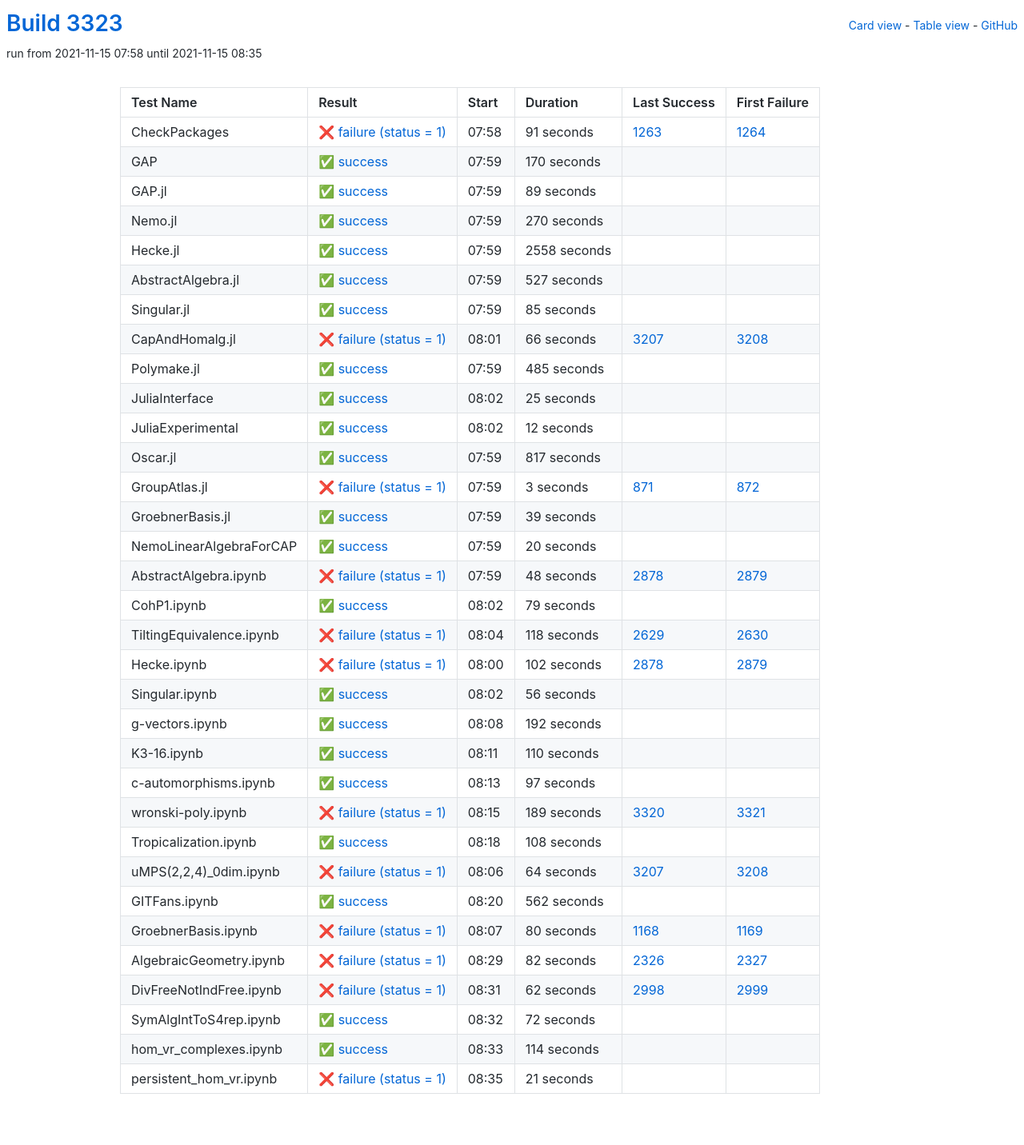
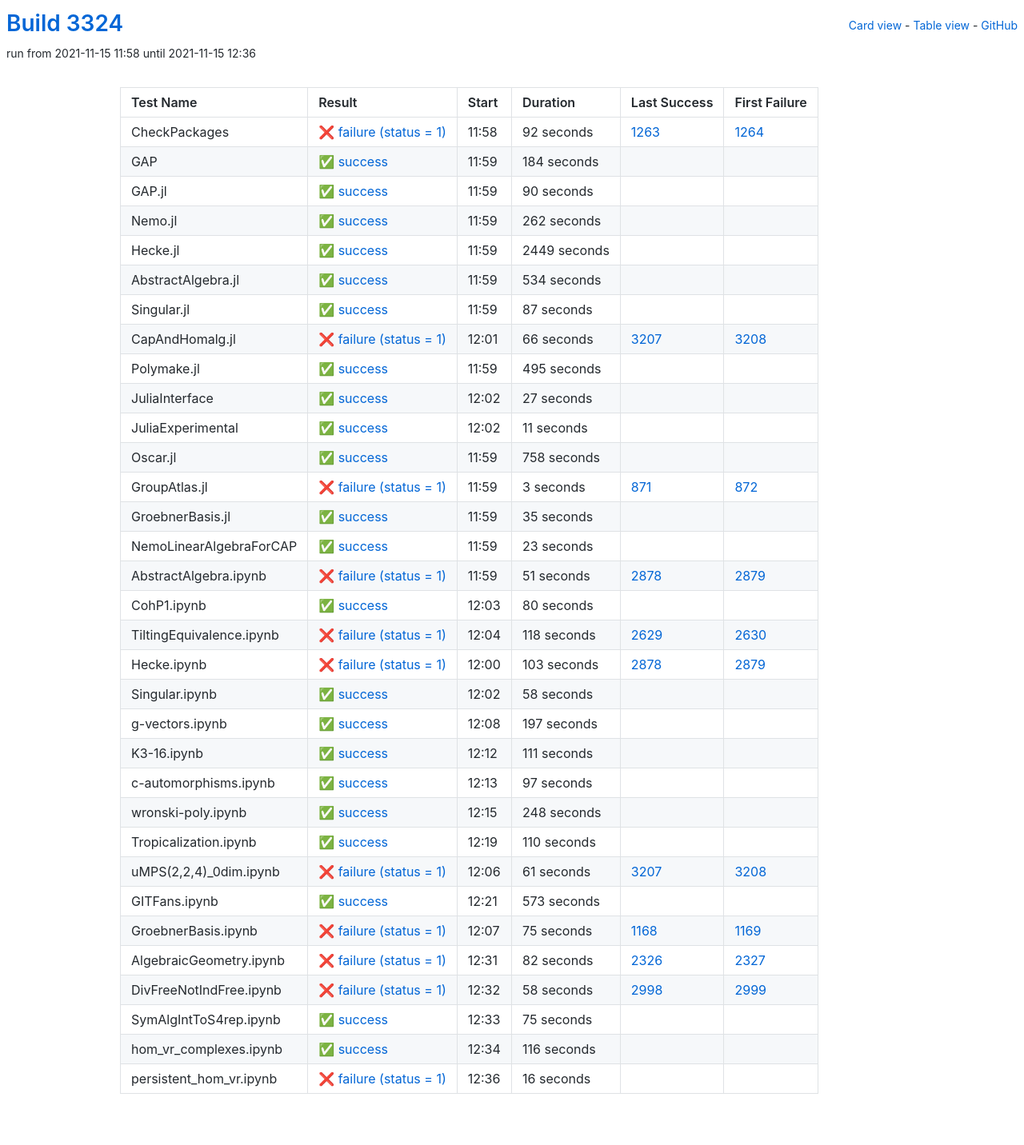
Before and after one commit to oscar-system/oscar-ci-status-stable, a Jekyll site: the page built from table.html, in a window 1280 px wide. Shown: the whole page at 80% size. Built offline with Jekyll 4.4.1, drawn with Linux system fonts in a browser that asks for light colours.

Commit message:
Build #3324

```diff
--- a/_data/ci.yml
+++ b/_data/ci.yml
@@ -1,6 +1,6 @@
 ---
-build: 3323
-build_url: https://oscarci.mathematik.uni-kl.de/job/oscar-stable/3323/
+build: 3324
+build_url: https://oscarci.mathematik.uni-kl.de/job/oscar-stable/3324/
 job: oscar-stable
 organization: oscar-system
 repo: oscar-ci-status-stable
@@ -8,92 +8,92 @@ repourl: https://github.com/oscar-system/oscar-ci-status-stable
 tests:
 - name: CheckPackages
   id: checkpackages
-  log: https://oscarci.mathematik.uni-kl.de/job/oscar-stable/3323/artifact/logs/build-3323/CheckPackages.log
-  start: 2021-11-15 07:58
+  log: https://oscarci.mathematik.uni-kl.de/job/oscar-stable/3324/artifact/logs/build-3324/CheckPackages.log
+  start: 2021-11-15 11:58
   success: false
   exitcode: 1
   status: failure
-  duration: 91
+  duration: 92
   last_success: 1263
   last_success_url: https://oscarci.mathematik.uni-kl.de/job/oscar-stable/1263/
   first_failure: 1264
   first_failure_url: https://oscarci.mathematik.uni-kl.de/job/oscar-stable/1264/
 - name: GAP
   id: gap
-  log: https://oscarci.mathematik.uni-kl.de/job/oscar-stable/3323/artifact/logs/build-3323/GAP.log
-  start: 2021-11-15 07:59
+  log: https://oscarci.mathematik.uni-kl.de/job/oscar-stable/3324/artifact/logs/build-3324/GAP.log
+  start: 2021-11-15 11:59
   success: true
   exitcode: 0
   status: success
-  duration: 170
+  duration: 184
   last_success: false
   last_success_url:
   first_failure: false
   first_failure_url:
 - name: GAP.jl
   id: gap-jl
-  log: https://oscarci.mathematik.uni-kl.de/job/oscar-stable/3323/artifact/logs/build-3323/GAP.jl.log
-  start: 2021-11-15 07:59
+  log: https://oscarci.mathematik.uni-kl.de/job/oscar-stable/3324/artifact/logs/build-3324/GAP.jl.log
+  start: 2021-11-15 11:59
   success: true
   exitcode: 0
   status: success
-  duration: 89
+  duration: 90
   last_success: false
   last_success_url:
   first_failure: false
   first_failure_url:
 - name: Nemo.jl
   id: nemo-jl
-  log: https://oscarci.mathematik.uni-kl.de/job/oscar-stable/3323/artifact/logs/build-3323/Nemo.jl.log
-  start: 2021-11-15 07:59
+  log: https://oscarci.mathematik.uni-kl.de/job/oscar-stable/3324/artifact/logs/build-3324/Nemo.jl.log
+  start: 2021-11-15 11:59
   success: true
   exitcode: 0
   status: success
-  duration: 270
+  duration: 262
   last_success: false
   last_success_url:
   first_failure: false
   first_failure_url:
 - name: Hecke.jl
   id: hecke-jl
-  log: https://oscarci.mathematik.uni-kl.de/job/oscar-stable/3323/artifact/logs/build-3323/Hecke.jl.log
-  start: 2021-11-15 07:59
+  log: https://oscarci.mathematik.uni-kl.de/job/oscar-stable/3324/artifact/logs/build-3324/Hecke.jl.log
+  start: 2021-11-15 11:59
   success: true
   exitcode: 0
   status: success
-  duration: 2558
+  duration: 2449
   last_success: false
   last_success_url:
   first_failure: false
   first_failure_url:
 - name: AbstractAlgebra.jl
   id: abstractalgebra-jl
-  log: https://oscarci.mathematik.uni-kl.de/job/oscar-stable/3323/artifact/logs/build-3323/AbstractAlgebra.jl.log
-  start: 2021-11-15 07:59
+  log: https://oscarci.mathematik.uni-kl.de/job/oscar-stable/3324/artifact/logs/build-3324/AbstractAlgebra.jl.log
+  start: 2021-11-15 11:59
   success: true
   exitcode: 0
   status: success
-  duration: 527
+  duration: 534
   last_success: false
   last_success_url:
   first_failure: false
   first_failure_url:
 - name: Singular.jl
   id: singular-jl
-  log: https://oscarci.mathematik.uni-kl.de/job/oscar-stable/3323/artifact/logs/build-3323/Singular.jl.log
-  start: 2021-11-15 07:59
+  log: https://oscarci.mathematik.uni-kl.de/job/oscar-stable/3324/artifact/logs/build-3324/Singular.jl.log
+  start: 2021-11-15 11:59
   success: true
   exitcode: 0
   status: success
-  duration: 85
+  duration: 87
   last_success: false
   last_success_url:
   first_failure: false
   first_failure_url:
 - name: CapAndHomalg.jl
   id: capandhomalg-jl
-  log: https://oscarci.mathematik.uni-kl.de/job/oscar-stable/3323/artifact/logs/build-3323/CapAndHomalg.jl.log
-  start: 2021-11-15 08:01
+  log: https://oscarci.mathematik.uni-kl.de/job/oscar-stable/3324/artifact/logs/build-3324/CapAndHomalg.jl.log
+  start: 2021-11-15 12:01
   success: false
   exitcode: 1
   status: failure
@@ -104,56 +104,56 @@ tests:
   first_failure_url: https://oscarci.mathematik.uni-kl.de/job/oscar-stable/3208/
 - name: Polymake.jl
   id: polymake-jl
-  log: https://oscarci.mathematik.uni-kl.de/job/oscar-stable/3323/artifact/logs/build-3323/Polymake.jl.log
-  start: 2021-11-15 07:59
+  log: https://oscarci.mathematik.uni-kl.de/job/oscar-stable/3324/artifact/logs/build-3324/Polymake.jl.log
+  start: 2021-11-15 11:59
   success: true
   exitcode: 0
   status: success
-  duration: 485
+  duration: 495
   last_success: false
   last_success_url:
   first_failure: false
   first_failure_url:
 - name: JuliaInterface
   id: juliainterface
-  log: https://oscarci.mathematik.uni-kl.de/job/oscar-stable/3323/artifact/logs/build-3323/JuliaInterface.log
-  start: 2021-11-15 08:02
+  log: https://oscarci.mathematik.uni-kl.de/job/oscar-stable/3324/artifact/logs/build-3324/JuliaInterface.log
+  start: 2021-11-15 12:02
   success: true
   exitcode: 0
   status: success
-  duration: 25
+  duration: 27
   last_success: false
   last_success_url:
   first_failure: false
   first_failure_url:
 - name: JuliaExperimental
   id: juliaexperimental
-  log: https://oscarci.mathematik.uni-kl.de/job/oscar-stable/3323/artifact/logs/build-3323/JuliaExperimental.log
-  start: 2021-11-15 08:02
+  log: https://oscarci.mathematik.uni-kl.de/job/oscar-stable/3324/artifact/logs/build-3324/JuliaExperimental.log
+  start: 2021-11-15 12:02
   success: true
   exitcode: 0
   status: success
-  duration: 12
+  duration: 11
   last_success: false
   last_success_url:
   first_failure: false
   first_failure_url:
 - name: Oscar.jl
   id: oscar-jl
-  log: https://oscarci.mathematik.uni-kl.de/job/oscar-stable/3323/artifact/logs/build-3323/Oscar.jl.log
-  start: 2021-11-15 07:59
+  log: https://oscarci.mathematik.uni-kl.de/job/oscar-stable/3324/artifact/logs/build-3324/Oscar.jl.log
+  start: 2021-11-15 11:59
   success: true
   exitcode: 0
   status: success
-  duration: 817
+  duration: 758
   last_success: false
   last_success_url:
   first_failure: false
   first_failure_url:
 - name: GroupAtlas.jl
   id: groupatlas-jl
-  log: https://oscarci.mathematik.uni-kl.de/job/oscar-stable/3323/artifact/logs/build-3323/GroupAtlas.jl.log
-  start: 2021-11-15 07:59
+  log: https://oscarci.mathematik.uni-kl.de/job/oscar-stable/3324/artifact/logs/build-3324/GroupAtlas.jl.log
+  start: 2021-11-15 11:59
   success: false
   exitcode: 1
   status: failure
@@ -164,56 +164,56 @@ tests:
   first_failure_url: https://oscarci.mathematik.uni-kl.de/job/oscar-stable/872/
 - name: GroebnerBasis.jl
   id: groebnerbasis-jl
-  log: https://oscarci.mathematik.uni-kl.de/job/oscar-stable/3323/artifact/logs/build-3323/GroebnerBasis.jl.log
-  start: 2021-11-15 07:59
+  log: https://oscarci.mathematik.uni-kl.de/job/oscar-stable/3324/artifact/logs/build-3324/GroebnerBasis.jl.log
+  start: 2021-11-15 11:59
   success: true
   exitcode: 0
   status: success
-  duration: 39
+  duration: 35
   last_success: false
   last_success_url:
   first_failure: false
   first_failure_url:
 - name: NemoLinearAlgebraForCAP
   id: nemolinearalgebraforcap
-  log: https://oscarci.mathematik.uni-kl.de/job/oscar-stable/3323/artifact/logs/build-3323/NemoLinearAlgebraForCAP.log
-  start: 2021-11-15 07:59
+  log: https://oscarci.mathematik.uni-kl.de/job/oscar-stable/3324/artifact/logs/build-3324/NemoLinearAlgebraForCAP.log
+  start: 2021-11-15 11:59
   success: true
   exitcode: 0
   status: success
-  duration: 20
+  duration: 23
   last_success: false
   last_success_url:
   first_failure: false
   first_failure_url:
 - name: AbstractAlgebra.ipynb
   id: abstractalgebra-ipynb
-  log: https://oscarci.mathematik.uni-kl.de/job/oscar-stable/3323/artifact/logs/build-3323/AbstractAlgebra.ipynb.log
-  start: 2021-11-15 07:59
+  log: https://oscarci.mathematik.uni-kl.de/job/oscar-stable/3324/artifact/logs/build-3324/AbstractAlgebra.ipynb.log
+  start: 2021-11-15 11:59
   success: false
   exitcode: 1
   status: failure
-  duration: 48
+  duration: 51
   last_success: 2878
   last_success_url: https://oscarci.mathematik.uni-kl.de/job/oscar-stable/2878/
   first_failure: 2879
   first_failure_url: https://oscarci.mathematik.uni-kl.de/job/oscar-stable/2879/
 - name: CohP1.ipynb
   id: cohp1-ipynb
-  log: https://oscarci.mathematik.uni-kl.de/job/oscar-stable/3323/artifact/logs/build-3323/CohP1.ipynb.log
-  start: 2021-11-15 08:02
+  log: https://oscarci.mathematik.uni-kl.de/job/oscar-stable/3324/artifact/logs/build-3324/CohP1.ipynb.log
+  start: 2021-11-15 12:03
   success: true
   exitcode: 0
   status: success
-  duration: 79
+  duration: 80
   last_success: false
   last_success_url:
   first_failure: false
   first_failure_url:
 - name: TiltingEquivalence.ipynb
   id: tiltingequivalence-ipynb
-  log: https://oscarci.mathematik.uni-kl.de/job/oscar-stable/3323/artifact/logs/build-3323/TiltingEquivalence.ipynb.log
-  start: 2021-11-15 08:04
+  log: https://oscarci.mathematik.uni-kl.de/job/oscar-stable/3324/artifact/logs/build-3324/TiltingEquivalence.ipynb.log
+  start: 2021-11-15 12:04
   success: false
   exitcode: 1
   status: failure
@@ -224,56 +224,56 @@ tests:
   first_failure_url: https://oscarci.mathematik.uni-kl.de/job/oscar-stable/2630/
 - name: Hecke.ipynb
   id: hecke-ipynb
-  log: https://oscarci.mathematik.uni-kl.de/job/oscar-stable/3323/artifact/logs/build-3323/Hecke.ipynb.log
-  start: 2021-11-15 08:00
+  log: https://oscarci.mathematik.uni-kl.de/job/oscar-stable/3324/artifact/logs/build-3324/Hecke.ipynb.log
+  start: 2021-11-15 12:00
   success: false
   exitcode: 1
   status: failure
-  duration: 102
+  duration: 103
   last_success: 2878
   last_success_url: https://oscarci.mathematik.uni-kl.de/job/oscar-stable/2878/
   first_failure: 2879
   first_failure_url: https://oscarci.mathematik.uni-kl.de/job/oscar-stable/2879/
 - name: Singular.ipynb
   id: singular-ipynb
-  log: https://oscarci.mathematik.uni-kl.de/job/oscar-stable/3323/artifact/logs/build-3323/Singular.ipynb.log
-  start: 2021-11-15 08:02
+  log: https://oscarci.mathematik.uni-kl.de/job/oscar-stable/3324/artifact/logs/build-3324/Singular.ipynb.log
+  start: 2021-11-15 12:02
   success: true
   exitcode: 0
   status: success
-  duration: 56
+  duration: 58
   last_success: false
   last_success_url:
   first_failure: false
   first_failure_url:
 - name: g-vectors.ipynb
   id: g-vectors-ipynb
-  log: https://oscarci.mathematik.uni-kl.de/job/oscar-stable/3323/artifact/logs/build-3323/g-vectors.ipynb.log
-  start: 2021-11-15 08:08
+  log: https://oscarci.mathematik.uni-kl.de/job/oscar-stable/3324/artifact/logs/build-3324/g-vectors.ipynb.log
+  start: 2021-11-15 12:08
   success: true
   exitcode: 0
   status: success
-  duration: 192
+  duration: 197
   last_success: false
   last_success_url:
   first_failure: false
   first_failure_url:
 - name: K3-16.ipynb
   id: k3-16-ipynb
-  log: https://oscarci.mathematik.uni-kl.de/job/oscar-stable/3323/artifact/logs/build-3323/K3-16.ipynb.log
-  start: 2021-11-15 08:11
+  log: https://oscarci.mathematik.uni-kl.de/job/oscar-stable/3324/artifact/logs/build-3324/K3-16.ipynb.log
+  start: 2021-11-15 12:12
   success: true
   exitcode: 0
   status: success
-  duration: 110
+  duration: 111
   last_success: false
   last_success_url:
   first_failure: false
   first_failure_url:
 - name: c-automorphisms.ipynb
   id: c-automorphisms-ipynb
-  log: https://oscarci.mathematik.uni-kl.de/job/oscar-stable/3323/artifact/logs/build-3323/c-automorphisms.ipynb.log
-  start: 2021-11-15 08:13
+  log: https://oscarci.mathematik.uni-kl.de/job/oscar-stable/3324/artifact/logs/build-3324/c-automorphisms.ipynb.log
+  start: 2021-11-15 12:13
   success: true
   exitcode: 0
   status: success
@@ -284,68 +284,68 @@ tests:
   first_failure_url:
 - name: wronski-poly.ipynb
   id: wronski-poly-ipynb
-  log: https://oscarci.mathematik.uni-kl.de/job/oscar-stable/3323/artifact/logs/build-3323/wronski-poly.ipynb.log
-  start: 2021-11-15 08:15
-  success: false
-  exitcode: 1
-  status: failure
-  duration: 189
-  last_success: 3320
-  last_success_url: https://oscarci.mathematik.uni-kl.de/job/oscar-stable/3320/
-  first_failure: 3321
-  first_failure_url: https://oscarci.mathematik.uni-kl.de/job/oscar-stable/3321/
-- name: Tropicalization.ipynb
-  id: tropicalization-ipynb
-  log: https://oscarci.mathematik.uni-kl.de/job/oscar-stable/3323/artifact/logs/build-3323/Tropicalization.ipynb.log
-  start: 2021-11-15 08:18
+  log: https://oscarci.mathematik.uni-kl.de/job/oscar-stable/3324/artifact/logs/build-3324/wronski-poly.ipynb.log
+  start: 2021-11-15 12:15
   success: true
   exitcode: 0
   status: success
-  duration: 108
+  duration: 248
+  last_success: false
+  last_success_url:
+  first_failure: false
+  first_failure_url:
+- name: Tropicalization.ipynb
+  id: tropicalization-ipynb
+  log: https://oscarci.mathematik.uni-kl.de/job/oscar-stable/3324/artifact/logs/build-3324/Tropicalization.ipynb.log
+  start: 2021-11-15 12:19
+  success: true
+  exitcode: 0
+  status: success
+  duration: 110
   last_success: false
   last_success_url:
   first_failure: false
   first_failure_url:
 - name: uMPS(2,2,4)_0dim.ipynb
   id: umps-2-2-4-0dim-ipynb
-  log: https://oscarci.mathematik.uni-kl.de/job/oscar-stable/3323/artifact/logs/build-3323/uMPS-2-2-4-_0dim.ipynb.log
-  start: 2021-11-15 08:06
+  log: https://oscarci.mathematik.uni-kl.de/job/oscar-stable/3324/artifact/logs/build-3324/uMPS-2-2-4-_0dim.ipynb.log
+  start: 2021-11-15 12:06
   success: false
   exitcode: 1
   status: failure
-  duration: 64
+  duration: 61
   last_success: 3207
   last_success_url: https://oscarci.mathematik.uni-kl.de/job/oscar-stable/3207/
   first_failure: 3208
   first_failure_url: https://oscarci.mathematik.uni-kl.de/job/oscar-stable/3208/
 - name: GITFans.ipynb
   id: gitfans-ipynb
-  log: https://oscarci.mathematik.uni-kl.de/job/oscar-stable/3323/artifact/logs/build-3323/GITFans.ipynb.log
-  start: 2021-11-15 08:20
+  log: https://oscarci.mathematik.uni-kl.de/job/oscar-stable/3324/artifact/logs/build-3324/GITFans.ipynb.log
+  start: 2021-11-15 12:21
   success: true
   exitcode: 0
   status: success
-  duration: 562
+  duration: 573
   last_success: false
   last_success_url:
   first_failure: false
   first_failure_url:
 - name: GroebnerBasis.ipynb
   id: groebnerbasis-ipynb
-  log: https://oscarci.mathematik.uni-kl.de/job/oscar-stable/3323/artifact/logs/build-3323/GroebnerBasis.ipynb.log
-  start: 2021-11-15 08:07
+  log: https://oscarci.mathematik.uni-kl.de/job/oscar-stable/3324/artifact/logs/build-3324/GroebnerBasis.ipynb.log
+  start: 2021-11-15 12:07
   success: false
   exitcode: 1
   status: failure
-  duration: 80
+  duration: 75
   last_success: 1168
   last_success_url: https://oscarci.mathematik.uni-kl.de/job/oscar-stable/1168/
   first_failure: 1169
   first_failure_url: https://oscarci.mathematik.uni-kl.de/job/oscar-stable/1169/
 - name: AlgebraicGeometry.ipynb
   id: algebraicgeometry-ipynb
-  log: https://oscarci.mathematik.uni-kl.de/job/oscar-stable/3323/artifact/logs/build-3323/AlgebraicGeometry.ipynb.log
-  start: 2021-11-15 08:29
+  log: https://oscarci.mathematik.uni-kl.de/job/oscar-stable/3324/artifact/logs/build-3324/AlgebraicGeometry.ipynb.log
+  start: 2021-11-15 12:31
   success: false
   exitcode: 1
   status: failure
@@ -356,48 +356,48 @@ tests:
   first_failure_url: https://oscarci.mathematik.uni-kl.de/job/oscar-stable/2327/
 - name: DivFreeNotIndFree.ipynb
   id: divfreenotindfree-ipynb
-  log: https://oscarci.mathematik.uni-kl.de/job/oscar-stable/3323/artifact/logs/build-3323/DivFreeNotIndFree.ipynb.log
-  start: 2021-11-15 08:31
+  log: https://oscarci.mathematik.uni-kl.de/job/oscar-stable/3324/artifact/logs/build-3324/DivFreeNotIndFree.ipynb.log
+  start: 2021-11-15 12:32
   success: false
   exitcode: 1
   status: failure
-  duration: 62
+  duration: 58
   last_success: 2998
   last_success_url: https://oscarci.mathematik.uni-kl.de/job/oscar-stable/2998/
   first_failure: 2999
   first_failure_url: https://oscarci.mathematik.uni-kl.de/job/oscar-stable/2999/
 - name: SymAlgIntToS4rep.ipynb
   id: symalginttos4rep-ipynb
-  log: https://oscarci.mathematik.uni-kl.de/job/oscar-stable/3323/artifact/logs/build-3323/SymAlgIntToS4rep.ipynb.log
-  start: 2021-11-15 08:32
+  log: https://oscarci.mathematik.uni-kl.de/job/oscar-stable/3324/artifact/logs/build-3324/SymAlgIntToS4rep.ipynb.log
+  start: 2021-11-15 12:33
   success: true
   exitcode: 0
   status: success
-  duration: 72
+  duration: 75
   last_success: false
   last_success_url:
   first_failure: false
   first_failure_url:
 - name: hom_vr_complexes.ipynb
   id: hom-vr-complexes-ipynb
-  log: https://oscarci.mathematik.uni-kl.de/job/oscar-stable/3323/artifact/logs/build-3323/hom_vr_complexes.ipynb.log
-  start: 2021-11-15 08:33
+  log: https://oscarci.mathematik.uni-kl.de/job/oscar-stable/3324/artifact/logs/build-3324/hom_vr_complexes.ipynb.log
+  start: 2021-11-15 12:34
   success: true
   exitcode: 0
   status: success
-  duration: 114
+  duration: 116
   last_success: false
   last_success_url:
   first_failure: false
   first_failure_url:
 - name: persistent_hom_vr.ipynb
   id: persistent-hom-vr-ipynb
-  log: https://oscarci.mathematik.uni-kl.de/job/oscar-stable/3323/artifact/logs/build-3323/persistent_hom_vr.ipynb.log
-  start: 2021-11-15 08:35
+  log: https://oscarci.mathematik.uni-kl.de/job/oscar-stable/3324/artifact/logs/build-3324/persistent_hom_vr.ipynb.log
+  start: 2021-11-15 12:36
   success: false
   exitcode: 1
   status: failure
-  duration: 21
+  duration: 16
   last_success: false
   last_success_url:
   first_failure: false
```
Also changed, not shown: README.md.
